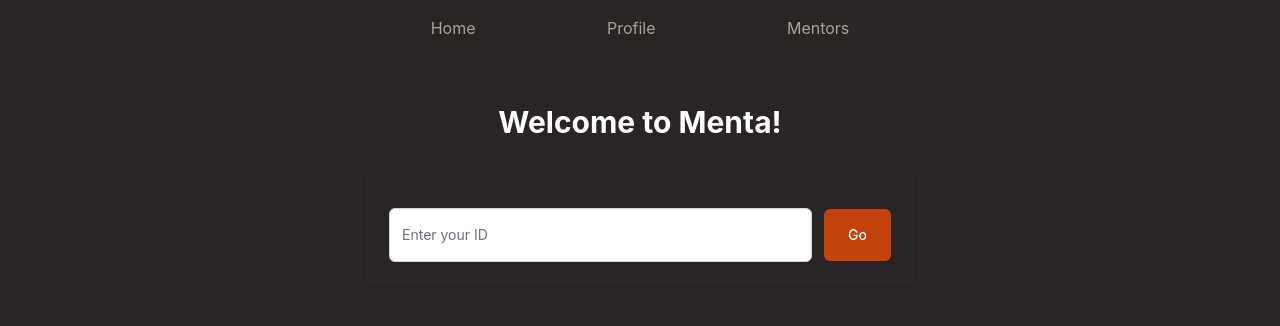
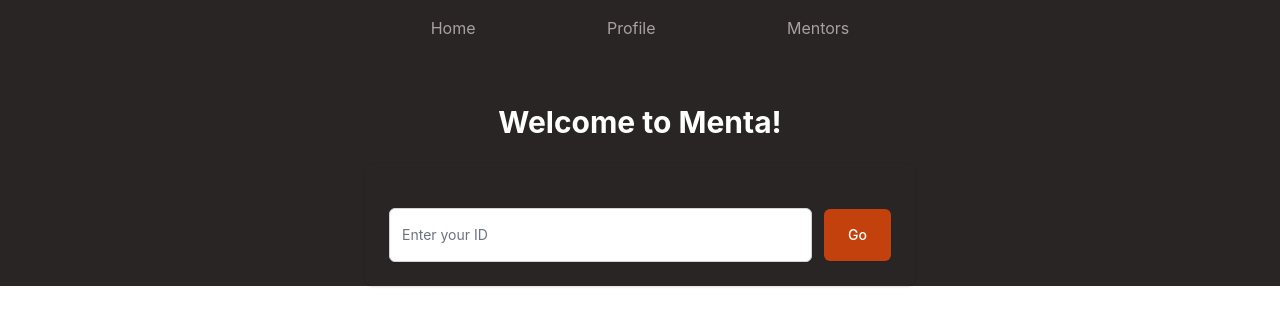
Before and after one commit to ChicoCoderCrew/Menta, a React (Create React App) app in the folder frontend/: page / in a window 1280 px wide. Shown: the top 326 px of the page. Built offline with nearby package versions, Linux system fonts and the light colour scheme.

Commit message:
Fix a few details

```diff
--- a/frontend/src/App.css
+++ b/frontend/src/App.css
@@ -6,13 +6,7 @@
 html {
   margin: 0;
 }
-main {
-  margin: 0;
-  background-color: #222121;
-  width: 100%;
-  min-height: 100vh;
-  color: white;
-}
+
 ul {
   margin: 0;
 }
--- a/frontend/src/App.js
+++ b/frontend/src/App.js
@@ -59,7 +59,7 @@ function App() {
         state,
         dispatch,
       }}>
-      <main className="bg-stone-800">
+      <main className="bg-stone-800 text-white m-0">
         <div className="App">
           <BrowserRouter>
             <div
--- a/frontend/src/components/atoms/button.tsx
+++ b/frontend/src/components/atoms/button.tsx
@@ -11,7 +11,7 @@ export default function Button({
   type="button",
   onClick,
   children,
-  extraClass,
+  extraClass ="px-4 py-2",
 }: Props) {
   return (
   <button
--- a/frontend/src/pages/home.js
+++ b/frontend/src/pages/home.js
@@ -37,9 +37,6 @@ const Home = () => {
               Go
             </Button>
           </SimpleForm>
-          {/* <Cta
-            onClick={handleSubmit}
-          /> */}
       </div>
     </div>
   );
```
